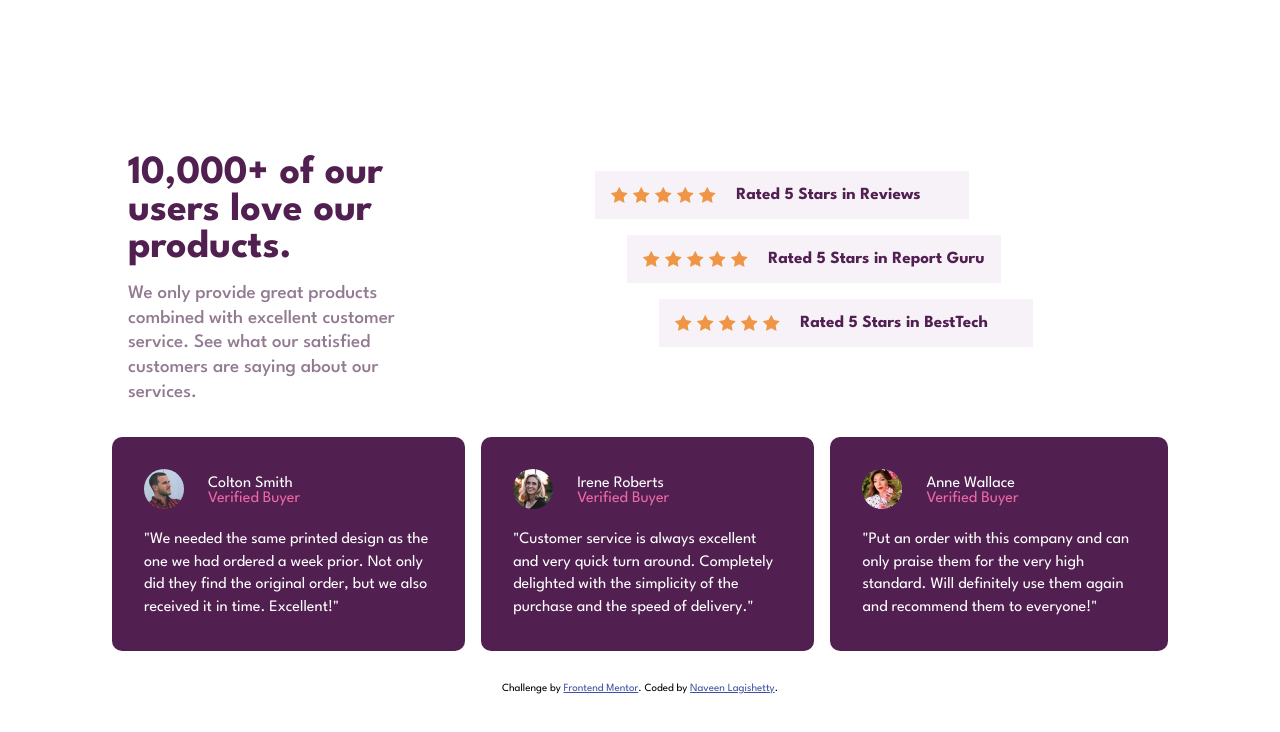
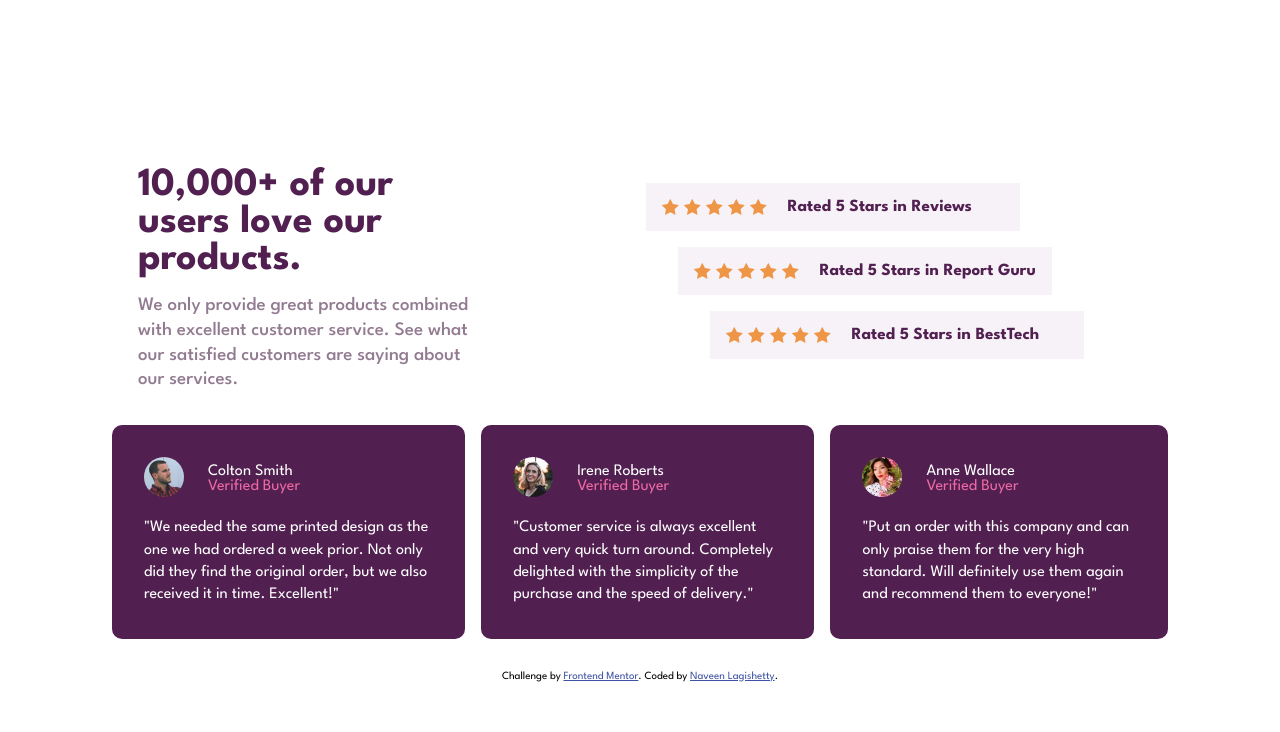
Before and after one commit to naveen-developer/fm-project23, a plain HTML site: page index.html in a window 1280 px wide. Drawn offline with Linux system fonts and the light colour scheme.

Commit message:
second commit

```diff
--- a/style.css
+++ b/style.css
@@ -117,8 +117,9 @@ h1 {
     }
 
     .hero {
-        max-width: 30%;
+        max-width: 35%;
         text-align: left;
+        padding-left: 10px;
     }
 
     .userReviews {
```
